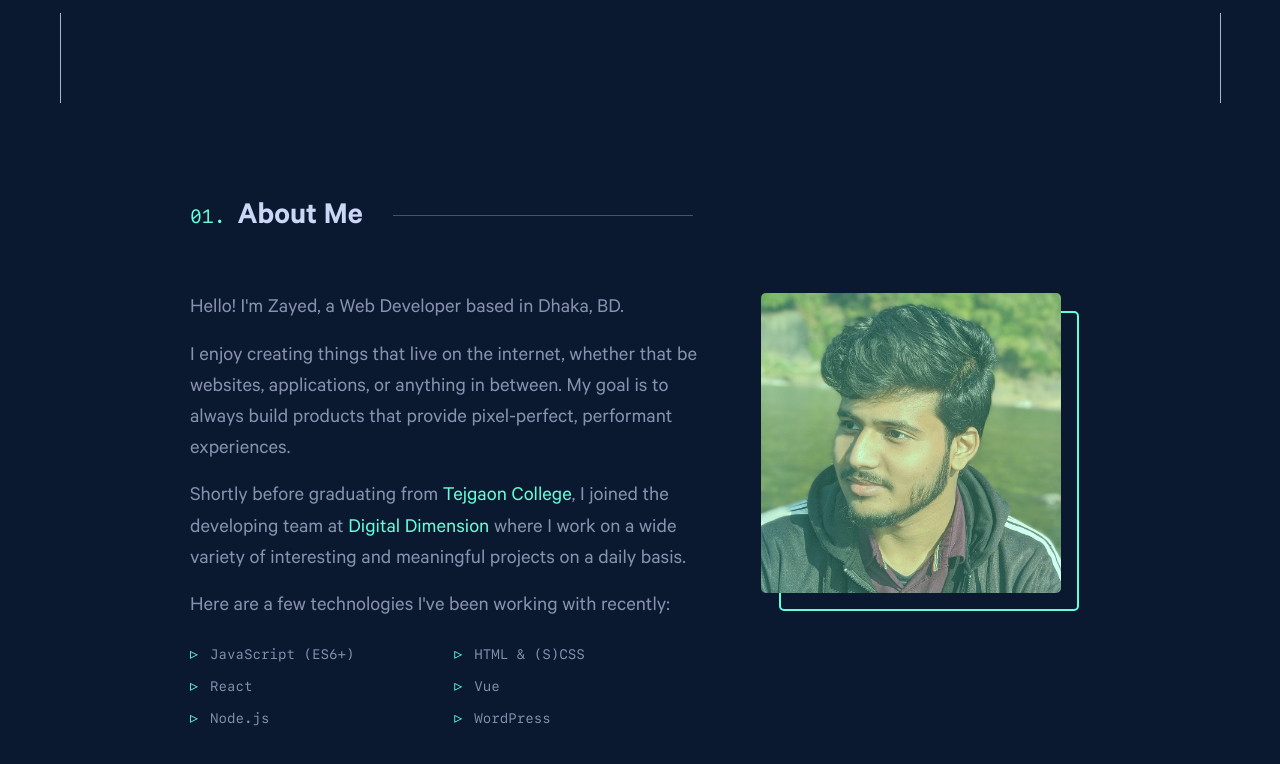
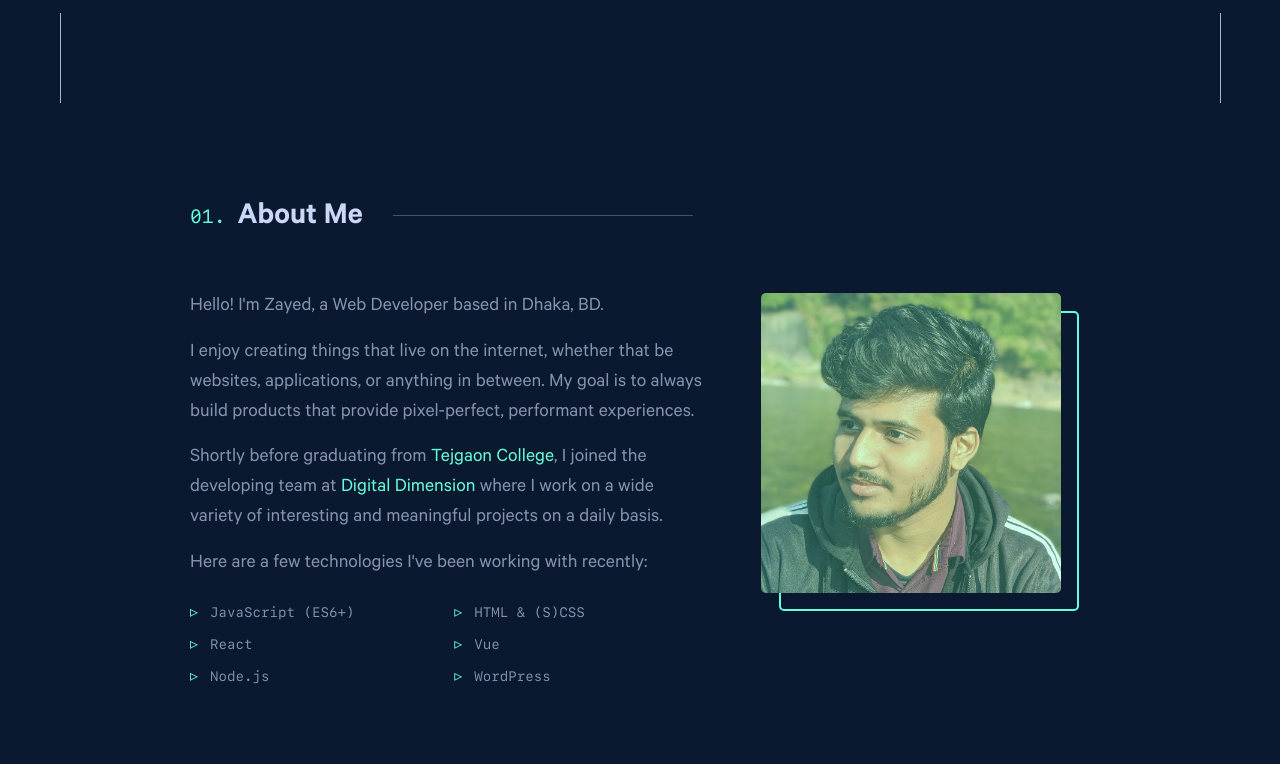
Before and after one commit to xaadu/PortFolio_v2, a plain HTML site: page index.html in a window 1280 px wide. Shown: the part 697-1461 px from the top of the page. Drawn offline with nearby package versions, Linux system fonts and the light colour scheme; files whose address does not match are found by name.

Commit message:
Fixed About Me Sections Paragraph Font

```diff
--- a/css/main.scss
+++ b/css/main.scss
@@ -253,7 +253,7 @@ section#aboutMe {
 
     .desc {
         p {
-            font-size: 1.3rem;
+            font-size: 1.24rem;
         }
         ul {
             columns: 2;
```
Also changed, not shown: css/main.css, 1 other file.
